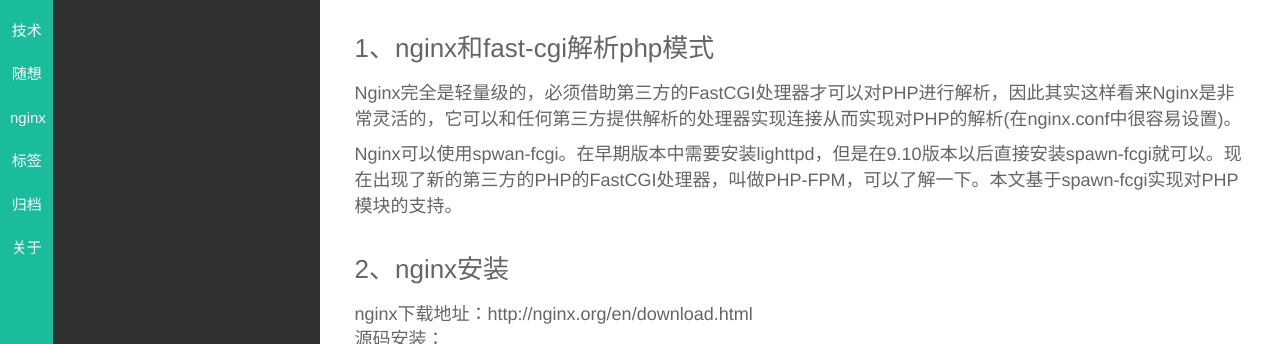
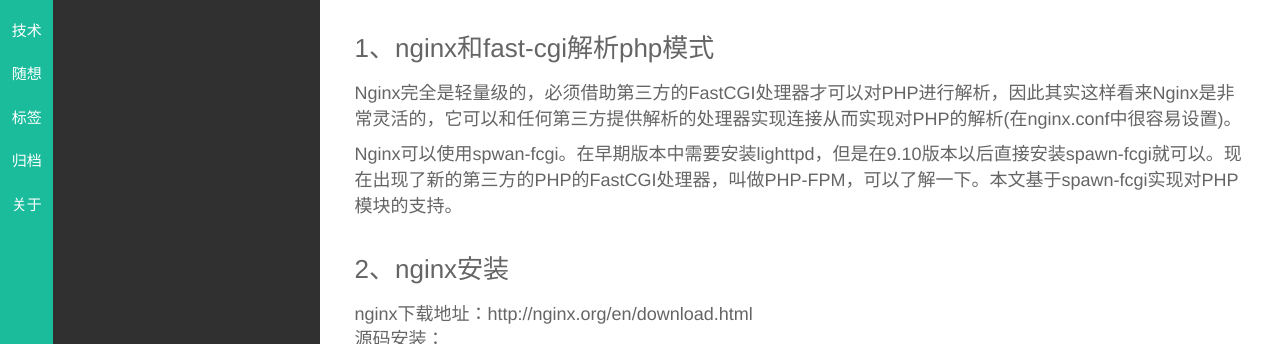
Before and after one commit to lvniu/lvniu.github.io, a Jekyll site: the page built from _posts/技术/2015-10-20-nginx-fast-cgi-php.md, in a window 1280 px wide. Shown: the part 126-470 px from the top of the page. Built offline with Jekyll 4.4.1, drawn with Linux system fonts in a browser that asks for light colours; Markdown is read by kramdown in place of the engine named in the settings.

Commit message:
verified cgi

```diff
--- a/_posts/技术/2015-10-20-nginx-fast-cgi-php.md
+++ b/_posts/技术/2015-10-20-nginx-fast-cgi-php.md
@@ -2,8 +2,8 @@
 layout: post
 title: "ubuntu中配置nginx和fast-cgi来解析php"
 description: ""
-category: "nginx"
-tags: "技术"
+category: "技术"
+tags: "nginx"
 ---
 
 ### 1、nginx和fast-cgi解析php模式
```
